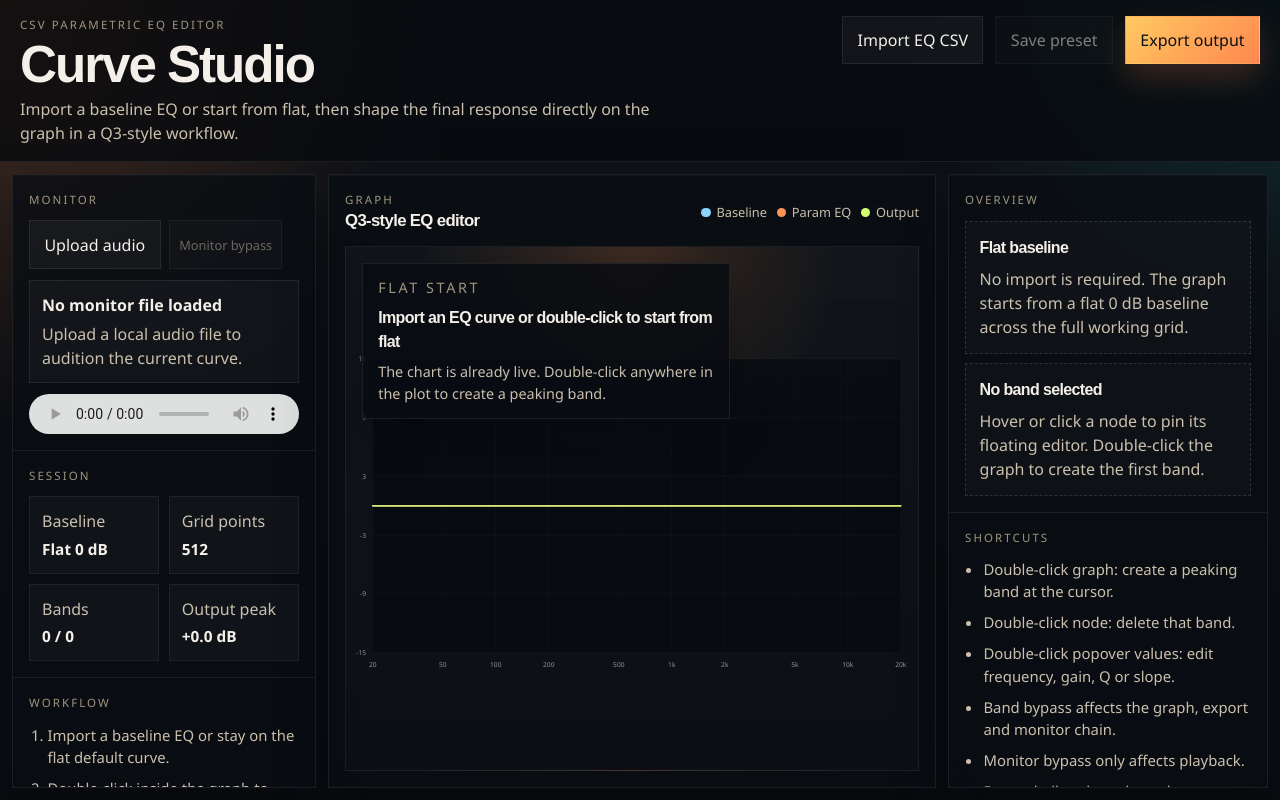
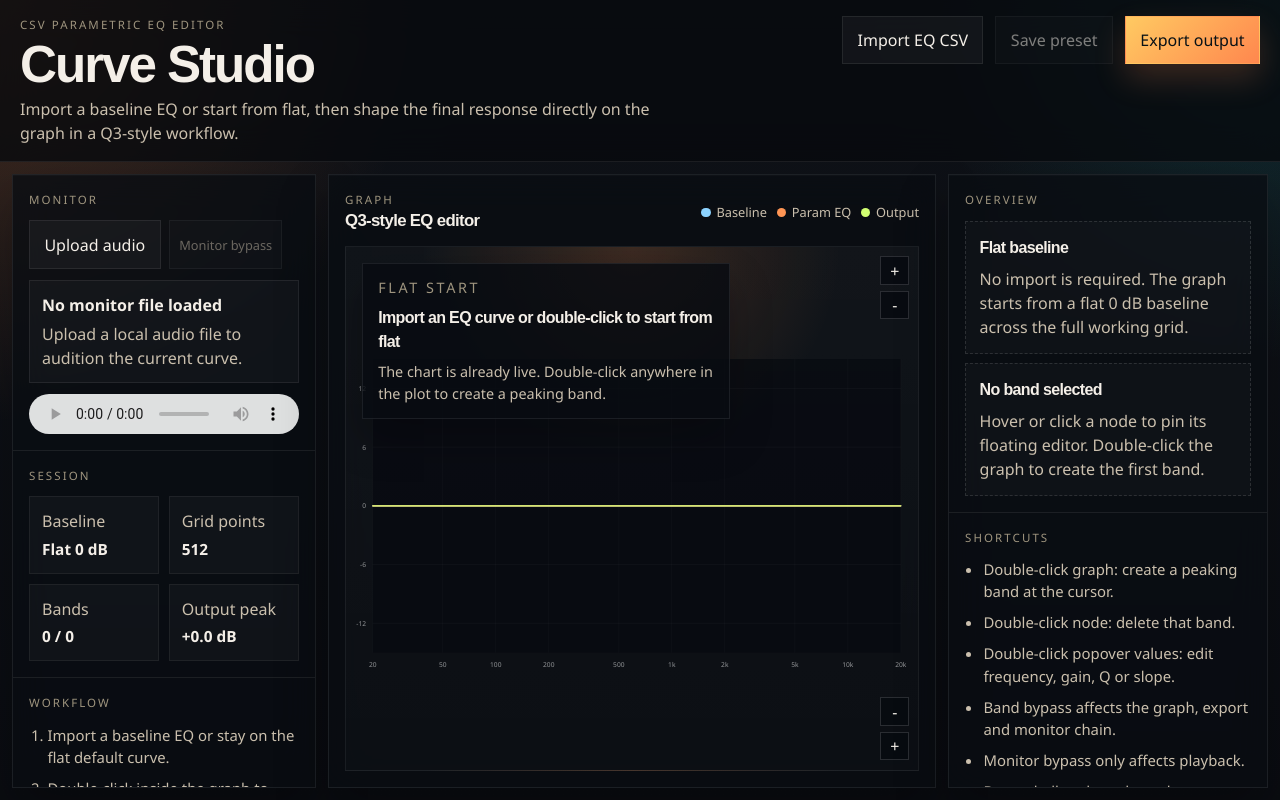
Before and after one commit to ARPO35/csv-equalizer, a React (Vite) app: page / in a window 1280 px wide. Built offline with nearby package versions, Linux system fonts and the light colour scheme.

Commit message:
feat: add fixed graph bounds controls

```diff
--- a/src/App.css
+++ b/src/App.css
@@ -209,6 +209,34 @@
     radial-gradient(circle at top, rgba(255, 136, 62, 0.18), transparent 35%);
   position: relative;
   overflow: hidden;
+}
+
+.chart-bound-controls {
+  position: absolute;
+  right: 0.55rem;
+  z-index: 6;
+  display: grid;
+  gap: 0.35rem;
+}
+
+.chart-bound-controls-top {
+  top: 0.6rem;
+}
+
+.chart-bound-controls-bottom {
+  bottom: 0.6rem;
+}
+
+.axis-button {
+  appearance: none;
+  width: 1.8rem;
+  height: 1.8rem;
+  border: 1px solid rgba(255, 255, 255, 0.14);
+  background: rgba(7, 11, 16, 0.88);
+  color: var(--text);
+  cursor: pointer;
+  font: inherit;
+  line-height: 1;
 }
 
 .chart-svg {
--- a/src/App.tsx
+++ b/src/App.tsx
@@ -76,6 +76,15 @@ function EditorShell() {
   function getBaseFileName() {
     const sourceName = state.sourceFileName ?? 'flat-eq'
     return sourceName.replace(/\.csv$/i, '')
+  }
+
+  function scaleDbBoundary(value: number, grow: boolean, negative: boolean) {
+    const factor = grow ? 1.25 : 1 / 1.25
+    const magnitude = Math.min(
+      48,
+      Math.max(3, Math.round(Math.abs(value) * factor * 10) / 10),
+    )
+    return negative ? -magnitude : magnitude
   }
 
   const handleDeleteSelectedBand = useEffectEvent((event: KeyboardEvent) => {
@@ -431,6 +440,8 @@ function EditorShell() {
             bands={state.bands}
             selectedBandId={state.selectedBandId}
             showFlatHint={!state.sourceFileName}
+            viewMinDb={state.viewMinDb}
+            viewMaxDb={state.viewMaxDb}
             onBandCommit={updateBand}
             onBandCreate={(band) =>
               dispatch({ type: 'add-band', payload: band })
@@ -441,6 +452,30 @@ function EditorShell() {
               dispatch({
                 type: 'select-band',
                 payload: bandId ? { id: bandId } : undefined,
+              })
+            }
+            onIncreaseViewMax={() =>
+              dispatch({
+                type: 'set-view-max-db',
+                payload: scaleDbBoundary(state.viewMaxDb, true, false),
+              })
+            }
+            onDecreaseViewMax={() =>
+              dispatch({
+                type: 'set-view-max-db',
+                payload: scaleDbBoundary(state.viewMaxDb, false, false),
+              })
+            }
+            onIncreaseViewMin={() =>
+              dispatch({
+                type: 'set-view-min-db',
+                payload: scaleDbBoundary(state.viewMinDb, true, true),
+              })
+            }
+            onDecreaseViewMin={() =>
+              dispatch({
+                type: 'set-view-min-db',
+                payload: scaleDbBoundary(state.viewMinDb, false, true),
               })
             }
           />
--- a/src/components/EqChart.tsx
+++ b/src/components/EqChart.tsx
@@ -72,21 +72,18 @@ function getY(gainDb: number, minDb: number, maxDb: number) {
   return PADDING.top + ((maxDb - gainDb) / (maxDb - minDb)) * chartHeight
 }
 
-function getChartBounds(
-  baselineCurve: CurvePoint[],
-  bandCurve: CurvePoint[],
-  outputCurve: CurvePoint[],
-) {
-  const values = [...baselineCurve, ...bandCurve, ...outputCurve].map((point) => point.gainDb)
-  const minValue = Math.min(...values, -12)
-  const maxValue = Math.max(...values, 12)
-  const padding = Math.max(3, (maxValue - minValue) * 0.12)
-  const minDb = Math.floor((minValue - padding) / 3) * 3
-  const maxDb = Math.ceil((maxValue + padding) / 3) * 3
-  return {
-    minDb,
-    maxDb: maxDb === minDb ? maxDb + 6 : maxDb,
+function createYAxisTicks(minDb: number, maxDb: number) {
+  const range = maxDb - minDb
+  const step = range <= 24 ? 3 : 6
+  const start = Math.ceil(minDb / step) * step
+  const end = Math.floor(maxDb / step) * step
+  const ticks: number[] = []
+
+  for (let value = start; value <= end; value += step) {
+    ticks.push(value)
   }
+
+  return ticks
 }
 
 function clampFrequency(value: number) {
@@ -156,11 +153,17 @@ export function EqChart({
   bands,
   selectedBandId,
   showFlatHint,
+  viewMinDb,
+  viewMaxDb,
   onBandCommit,
   onBandCreate,
   onBandDelete,
   onBandToggleBypass,
   onBandSelect,
+  onIncreaseViewMax,
+  onDecreaseViewMax,
+  onIncreaseViewMin,
+  onDecreaseViewMin,
 }: {
   baselineCurve: CurvePoint[]
   bandCurve: CurvePoint[]
@@ -168,22 +171,31 @@ export function EqChart({
   bands: EqBand[]
   selectedBandId?: string
   showFlatHint: boolean
+  viewMinDb: number
+  viewMaxDb: number
   onBandCommit: (band: EqBand) => void
   onBandCreate: (band: EqBand) => void
   onBandDelete: (bandId: string) => void
   onBandToggleBypass: (bandId: string) => void
   onBandSelect: (bandId?: string) => void
+  onIncreaseViewMax: () => void
+  onDecreaseViewMax: () => void
+  onIncreaseViewMin: () => void
+  onDecreaseViewMin: () => void
 }) {
   const svgRef = useRef<SVGSVGElement | null>(null)
   const hoverCloseTimerRef = useRef<number | null>(null)
   const [draggingBandId, setDraggingBandId] = useState<string | null>(null)
   const [hoveredBandId, setHoveredBandId] = useState<string | null>(null)
+  const [pinnedBandId, setPinnedBandId] = useState<string | null>(null)
   const [editingField, setEditingField] = useState<EditableField | null>(null)
   const [editingDraft, setEditingDraft] = useState('')
-  const { minDb, maxDb } = getChartBounds(baselineCurve, bandCurve, outputCurve)
-  const yLines = Array.from({ length: Math.floor((maxDb - minDb) / 6) + 1 }, (_, index) => maxDb - index * 6)
 
-  const popupBandId = hoveredBandId ?? selectedBandId
+  const yTicks = useMemo(
+    () => createYAxisTicks(viewMinDb, viewMaxDb),
+    [viewMaxDb, viewMinDb],
+  )
+  const popupBandId = draggingBandId ?? hoveredBandId ?? pinnedBandId
   const popupBand = useMemo(
     () => bands.find((band) => band.id === popupBandId),
     [bands, popupBandId],
@@ -192,6 +204,7 @@ export function EqChart({
     () => bands.find((band) => band.id === draggingBandId),
     [bands, draggingBandId],
   )
+
 
   useEffect(() => () => {
     if (hoverCloseTimerRef.current !== null) {
@@ -207,7 +220,7 @@ export function EqChart({
   }
 
   function scheduleHoverClose(bandId: string) {
-    if (bandId === selectedBandId) {
+    if (bandId === pinnedBandId) {
       return
     }
 
@@ -236,10 +249,7 @@ export function EqChart({
 
   function getFrequencyFromX(x: number) {
     const chartWidth = VIEWBOX_WIDTH - PADDING.left - PADDING.right
-    const clampedX = Math.min(
-      PADDING.left + chartWidth,
-      Math.max(PADDING.left, x),
-    )
+    const clampedX = Math.min(PADDING.left + chartWidth, Math.max(PADDING.left, x))
     const minLog = Math.log10(MIN_FREQUENCY)
     const maxLog = Math.log10(MAX_FREQUENCY)
     const ratio = (clampedX - PADDING.left) / chartWidth
@@ -248,12 +258,9 @@ export function EqChart({
 
   function getGainFromY(y: number) {
     const chartHeight = VIEWBOX_HEIGHT - PADDING.top - PADDING.bottom
-    const clampedY = Math.min(
-      PADDING.top + chartHeight,
-      Math.max(PADDING.top, y),
-    )
+    const clampedY = Math.min(PADDING.top + chartHeight, Math.max(PADDING.top, y))
     const ratio = (clampedY - PADDING.top) / chartHeight
-    return maxDb - ratio * (maxDb - minDb)
+    return viewMaxDb - ratio * (viewMaxDb - viewMinDb)
   }
 
   function handlePointerMove(event: PointerEvent<SVGCircleElement>, band: EqBand) {
@@ -339,13 +346,29 @@ export function EqChart({
     })
     onBandCreate(band)
     onBandSelect(band.id)
+    setPinnedBandId(band.id)
     setHoveredBandId(band.id)
+  }
+
+  function handleChartClick(event: MouseEvent<SVGSVGElement>) {
+    const target = event.target
+    if (
+      target instanceof Element &&
+      target instanceof SVGElement &&
+      target.tagName.toLowerCase() === 'circle'
+    ) {
+      return
+    }
+
+    setPinnedBandId(null)
+    setHoveredBandId(null)
+    onBandSelect(undefined)
   }
 
   const popupStyle = popupBand
     ? {
         left: `${(getX(popupBand.frequencyHz) / VIEWBOX_WIDTH) * 100}%`,
-        top: `${(getY('gainDb' in popupBand ? popupBand.gainDb : 0, minDb, maxDb) / VIEWBOX_HEIGHT) * 100}%`,
+        top: `${(getY('gainDb' in popupBand ? popupBand.gainDb : 0, viewMinDb, viewMaxDb) / VIEWBOX_HEIGHT) * 100}%`,
       }
     : undefined
 
@@ -355,12 +378,31 @@ export function EqChart({
 
   return (
     <div className="chart-frame" onWheel={handleChartWheel}>
+      <div className="chart-bound-controls chart-bound-controls-top">
+        <button type="button" className="axis-button" onClick={onIncreaseViewMax}>
+          +
+        </button>
+        <button type="button" className="axis-button" onClick={onDecreaseViewMax}>
+          -
+        </button>
+      </div>
+
+      <div className="chart-bound-controls chart-bound-controls-bottom">
+        <button type="button" className="axis-button" onClick={onDecreaseViewMin}>
+          -
+        </button>
+        <button type="button" className="axis-button" onClick={onIncreaseViewMin}>
+          +
+        </button>
+      </div>
+
       <svg
         ref={svgRef}
         className="chart-svg"
         viewBox={`0 0 ${VIEWBOX_WIDTH} ${VIEWBOX_HEIGHT}`}
         role="img"
         aria-label="EQ editing surface"
+        onClick={handleChartClick}
         onDoubleClick={handleChartDoubleClick}
       >
         <rect
@@ -389,8 +431,8 @@ export function EqChart({
           )
         })}
 
-        {yLines.map((value) => {
-          const y = getY(value, minDb, maxDb)
+        {yTicks.map((value) => {
+          const y = getY(value, viewMinDb, viewMaxDb)
           return (
             <g key={value}>
               <line
@@ -407,9 +449,9 @@ export function EqChart({
           )
         })}
 
-        <path className="curve curve-source" d={createPath(baselineCurve, minDb, maxDb)} />
-        <path className="curve curve-eq" d={createPath(bandCurve, minDb, maxDb)} />
-        <path className="curve curve-preview" d={createPath(outputCurve, minDb, maxDb)} />
+        <path className="curve curve-source" d={createPath(baselineCurve, viewMinDb, viewMaxDb)} />
+        <path className="curve curve-eq" d={createPath(bandCurve, viewMinDb, viewMaxDb)} />
+        <path className="curve curve-preview" d={createPath(outputCurve, viewMinDb, viewMaxDb)} />
 
         {bands.map((band) => (
           <g key={band.id}>
@@ -417,20 +459,27 @@ export function EqChart({
               aria-label={`${describeBand(band)} band`}
               className={`band-node ${band.id === selectedBandId ? 'is-selected' : ''} ${band.isBypassed ? 'is-bypassed' : ''}`}
               cx={getX(band.frequencyHz)}
-              cy={getY('gainDb' in band ? band.gainDb : 0, minDb, maxDb)}
+              cy={getY('gainDb' in band ? band.gainDb : 0, viewMinDb, viewMaxDb)}
               r={band.id === selectedBandId ? 8 : 6}
               onMouseEnter={() => {
                 clearHoverTimer()
                 setHoveredBandId(band.id)
               }}
               onMouseLeave={() => scheduleHoverClose(band.id)}
-              onClick={() => onBandSelect(band.id)}
+              onClick={(event) => {
+                event.stopPropagation()
+                setPinnedBandId(band.id)
+                setHoveredBandId(band.id)
+                onBandSelect(band.id)
+              }}
               onDoubleClick={(event) => {
                 event.stopPropagation()
                 onBandDelete(band.id)
               }}
               onPointerDown={(event) => {
+                event.stopPropagation()
                 onBandSelect(band.id)
+                setPinnedBandId(null)
                 clearHoverTimer()
                 setHoveredBandId(band.id)
                 setDraggingBandId(band.id)
@@ -472,7 +521,7 @@ export function EqChart({
             setHoveredBandId(popupBand.id)
           }}
           onMouseLeave={() => {
-            if (popupBand.id !== selectedBandId) {
+            if (popupBand.id !== pinnedBandId) {
               setHoveredBandId(null)
             }
           }}
@@ -488,7 +537,7 @@ export function EqChart({
               aria-label="Delete band"
               onClick={() => onBandDelete(popupBand.id)}
             >
-              ×
+              x
             </button>
           </div>
 
@@ -545,9 +594,7 @@ export function EqChart({
                 type="button"
                 className="popover-value"
                 aria-label="Edit frequency"
-                onDoubleClick={() =>
-                  startEditing('frequencyHz', popupBand.frequencyHz.toFixed(0))
-                }
+                onDoubleClick={() => startEditing('frequencyHz', popupBand.frequencyHz.toFixed(0))}
               >
                 {formatFrequencyValue(popupBand.frequencyHz)}
               </button>
@@ -581,9 +628,7 @@ export function EqChart({
                   type="button"
                   className="popover-value"
                   aria-label="Edit gain"
-                  onDoubleClick={() =>
-                    startEditing('gainDb', popupBand.gainDb.toFixed(1))
-                  }
+                  onDoubleClick={() => startEditing('gainDb', popupBand.gainDb.toFixed(1))}
                 >
                   {formatGainValue(popupBand.gainDb)}
                 </button>
@@ -653,9 +698,7 @@ export function EqChart({
                   type="button"
                   className="popover-value"
                   aria-label="Edit slope"
-                  onDoubleClick={() =>
-                    startEditing('slopeDbPerOct', popupBand.slopeDbPerOct.toString())
-                  }
+                  onDoubleClick={() => startEditing('slopeDbPerOct', popupBand.slopeDbPerOct.toString())}
                 >
                   {popupBand.slopeDbPerOct} dB/oct
                 </button>
--- a/src/types.ts
+++ b/src/types.ts
@@ -41,6 +41,11 @@ export type EqEditorState = {
   bands: EqBand[]
   selectedBandId?: string
   monitorBypassed: boolean
+  monitorBaselineEnabled: boolean
+  viewMaxDb: number
+  viewMinDb: number
+  preGainMode: 'auto' | 'manual'
+  manualPreGainDb: number
   audioFileName?: string
   errorMessage?: string
 }
```
Also changed, not shown: src/state.tsx (+35 -0 lines), 1 other file (tests, documents, lock files or other folders).
